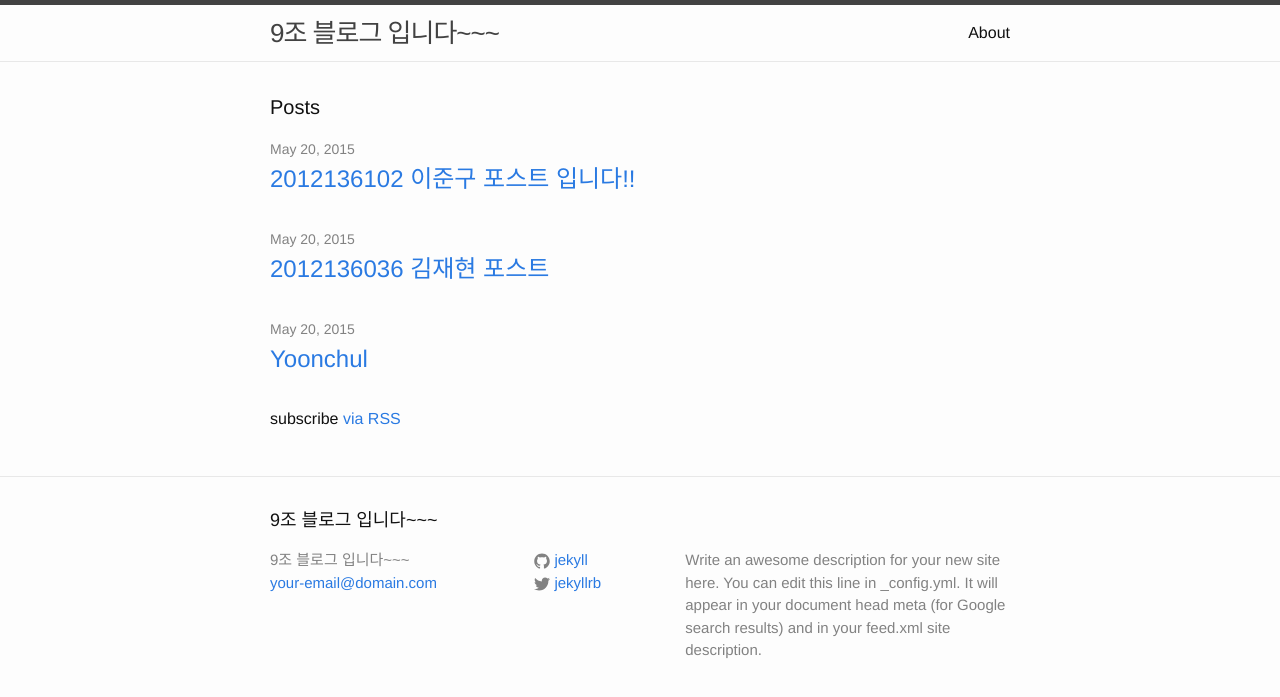
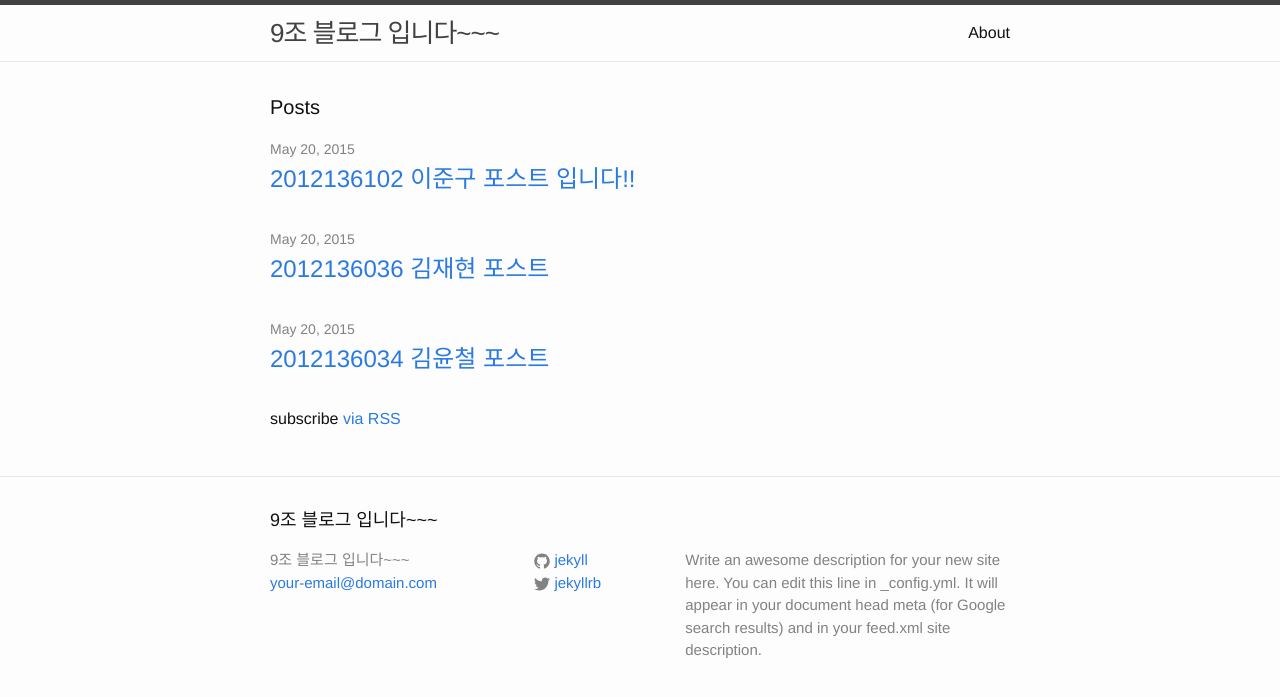
Before and after one commit to jungu9/jungu9.github.com, a Jekyll site: the page built from index.html, in a window 1280 px wide. Shown: the top 697 px of the page. Built offline with Jekyll 4.4.1, drawn with Linux system fonts in a browser that asks for light colours.

Commit message:
Update 2015-05-20-yoonchul.markdown

```diff
--- a/_posts/2015-05-20-yoonchul.markdown
+++ b/_posts/2015-05-20-yoonchul.markdown
@@ -1,6 +1,6 @@
 ---
 layout: post
-title:  "Yoonchul"
+title:  "2012136034 김윤철 포스트"
 date:   2015-05-20 11:47:18
 categories: jekyll update
 ---
```
